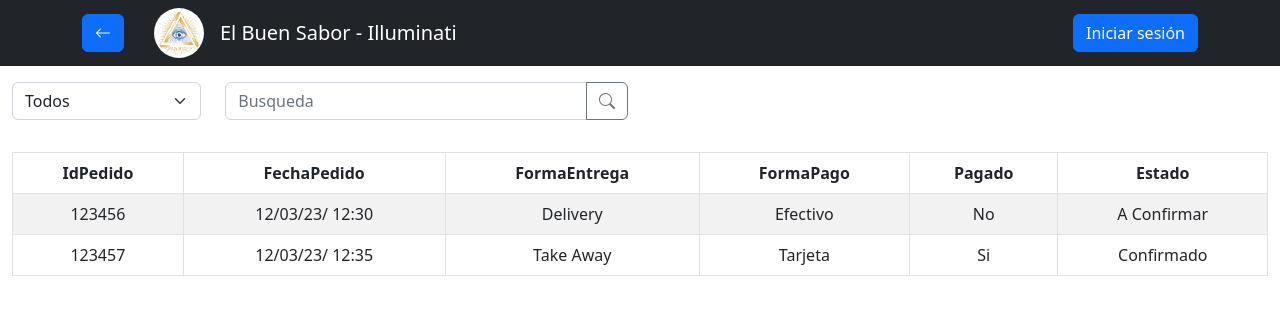
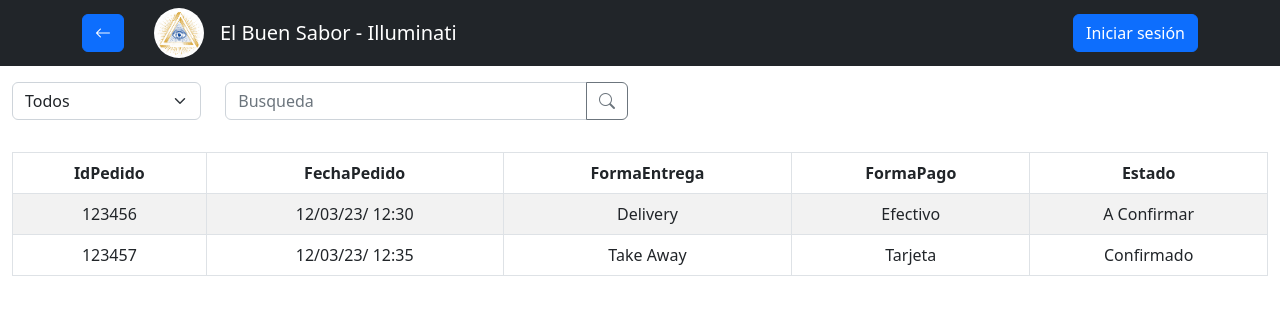
Before and after one commit to RamaHualpusher/Illuminati-ElBuenSabor-Frontend, a React (Create React App) app: page /admin/facturas in a window 1280 px wide. Shown: the top 314 px of the page. Built offline with nearby package versions, Linux system fonts and the light colour scheme.

Commit message:
correccion detalle

```diff
--- a/src/components/Bill/BillTable/BillTable.tsx
+++ b/src/components/Bill/BillTable/BillTable.tsx
@@ -14,7 +14,6 @@ const BillTable = ({ orders }: BillTableProps) => {
           <th>FechaPedido</th>
           <th>FormaEntrega</th>
           <th>FormaPago</th>
-          <th>Pagado</th>
           <th>Estado</th>
         </tr>
       </thead>
@@ -25,7 +24,6 @@ const BillTable = ({ orders }: BillTableProps) => {
             <td>{order.FechaPedido}</td>
             <td>{order.FormaEntrega}</td>
             <td>{order.FormaPago}</td>
-            <td>{order.Pagado}</td>
             <td>{order.Estado}</td>
           </tr>
         ))}
```
